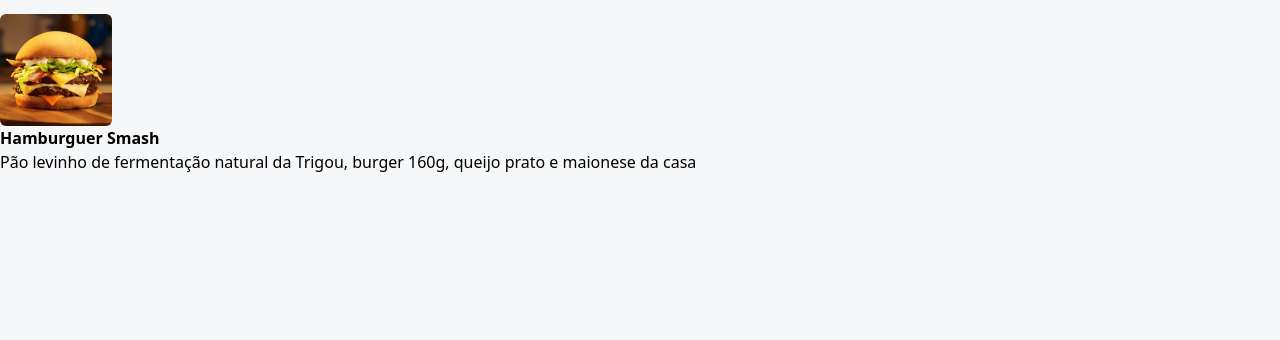
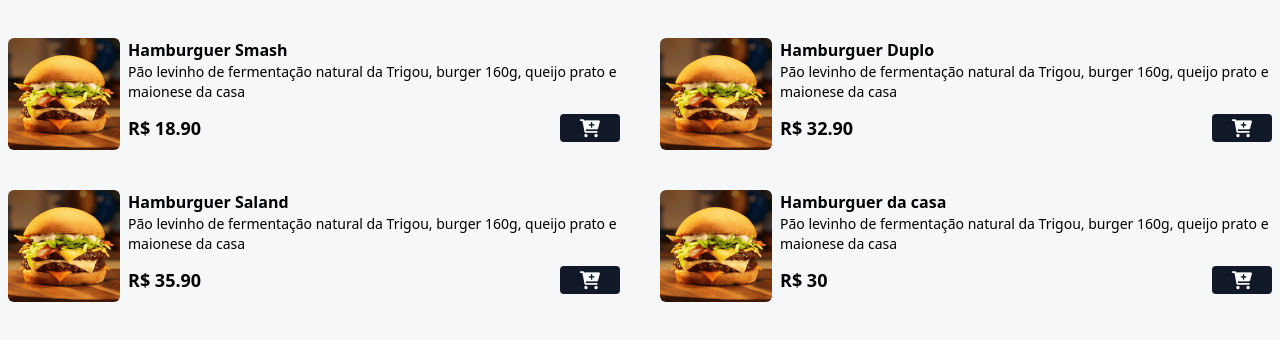
Before and after one commit to AlessandroPedroso/cardapioProject, a website: page index.html in a window 1280 px wide. Shown: the part 514-854 px from the top of the page. Before the commit the page ends 800 px from the top, so only its background shows below. Drawn offline with Linux system fonts and the light colour scheme.

Commit message:
grid do hambuguer finalizado

```diff
--- a/index.html
+++ b/index.html
@@ -5,6 +5,11 @@
   <meta charset="UTF-8" />
   <meta name="viewport" content="width=device-width, initial-scale=1.0" />
   <title>Burguer - A melhor hamburgueria</title>
+
+  <link rel="stylesheet" href="https://cdnjs.cloudflare.com/ajax/libs/font-awesome/6.0.0-beta3/css/all.min.css"
+    integrity="sha512-Fo3rlrZj/k7ujTnHg4CGR2D7kSs0v4LLanw2qksYuRlEzO+tcaEPQogQ0KaoGN26/zrn20ImR1DfuLWnOo7aBA=="
+    crossorigin="anonymous" referrerpolicy="no-referrer" />
+
   <link rel="stylesheet" href="./styles/output.css" />
 </head>
 
@@ -28,15 +33,87 @@
   <!--INICIO MENU-->
 
   <div id="menu">
-    <main>
+    <main class="grid grid-cols-1 md:grid-cols-2  gap-7 md:gap-10 mx-auto max-w-7xl pt-6 px-2 mb-16">
       <!--PRODUTO ITEM-->
-      <div>
+      <div class="flex gap-2">
         <img class="w-28 h-28 rounded-md hover:scale-110 hover:-rotate-2 duration-300" src="./assets/hamb-1.png"
           alt="./assets/hamb-1.png" alt="hamburguer Smash">
 
         <div>
-          <p class=" font-bold">Hamburguer Smash</p>
-          <p>Pão levinho de fermentação natural da Trigou, burger 160g, queijo prato e maionese da casa</p>
+          <p class="font-bold">Hamburguer Smash</p>
+          <p class="text-sm">Pão levinho de fermentação natural da Trigou, burger 160g, queijo prato e maionese da casa
+          </p>
+          <div class="flex items-center gap-2 justify-between mt-3">
+            <p class="font-bold text-lg">R$ 18.90</p>
+
+            <button data-name="Hamburguer Smash" data-price="18.90" class="bg-gray-900 px-5 rounded add-to-cart-btn">
+              <i class="fa fa-cart-plus text-lg text-white"></i>
+            </button>
+
+          </div>
+        </div>
+      </div>
+      <!--FIM PRODUTO ITEM-->
+
+      <!--PRODUTO ITEM-->
+      <div class="flex gap-2">
+        <img class="w-28 h-28 rounded-md hover:scale-110 hover:-rotate-2 duration-300" src="./assets/hamb-1.png"
+          alt="./assets/hamb-2.png" alt="Hamburguer Duplo">
+
+        <div>
+          <p class="font-bold">Hamburguer Duplo</p>
+          <p class="text-sm">Pão levinho de fermentação natural da Trigou, burger 160g, queijo prato e maionese da casa
+          </p>
+          <div class="flex items-center gap-2 justify-between mt-3">
+            <p class="font-bold text-lg">R$ 32.90</p>
+
+            <button data-name="Hamburguer Duplo" data-price="32.90" class="bg-gray-900 px-5 rounded add-to-cart-btn">
+              <i class="fa fa-cart-plus text-lg text-white"></i>
+            </button>
+
+          </div>
+        </div>
+      </div>
+      <!--FIM PRODUTO ITEM-->
+
+       <!--PRODUTO ITEM-->
+       <div class="flex gap-2">
+        <img class="w-28 h-28 rounded-md hover:scale-110 hover:-rotate-2 duration-300" src="./assets/hamb-1.png"
+          alt="./assets/hamb-3.png" alt="Hamburguer Saland">
+
+        <div>
+          <p class="font-bold">Hamburguer Saland</p>
+          <p class="text-sm">Pão levinho de fermentação natural da Trigou, burger 160g, queijo prato e maionese da casa
+          </p>
+          <div class="flex items-center gap-2 justify-between mt-3">
+            <p class="font-bold text-lg">R$ 35.90</p>
+
+            <button data-name="Hamburguer Saland" data-price="35.90" class="bg-gray-900 px-5 rounded add-to-cart-btn">
+              <i class="fa fa-cart-plus text-lg text-white"></i>
+            </button>
+
+          </div>
+        </div>
+      </div>
+      <!--FIM PRODUTO ITEM-->
+
+       <!--PRODUTO ITEM-->
+       <div class="flex gap-2">
+        <img class="w-28 h-28 rounded-md hover:scale-110 hover:-rotate-2 duration-300" src="./assets/hamb-1.png"
+          alt="./assets/hamb-4.png" alt="Hamburguer da casa">
+
+        <div>
+          <p class="font-bold">Hamburguer da casa</p>
+          <p class="text-sm">Pão levinho de fermentação natural da Trigou, burger 160g, queijo prato e maionese da casa
+          </p>
+          <div class="flex items-center gap-2 justify-between mt-3">
+            <p class="font-bold text-lg">R$ 30</p>
+
+            <button data-name="Hamburguer da casa" data-price="30" class="bg-gray-900 px-5 rounded add-to-cart-btn">
+              <i class="fa fa-cart-plus text-lg text-white"></i>
+            </button>
+
+          </div>
         </div>
       </div>
       <!--FIM PRODUTO ITEM-->
```
Also changed, not shown: styles/output.css.
